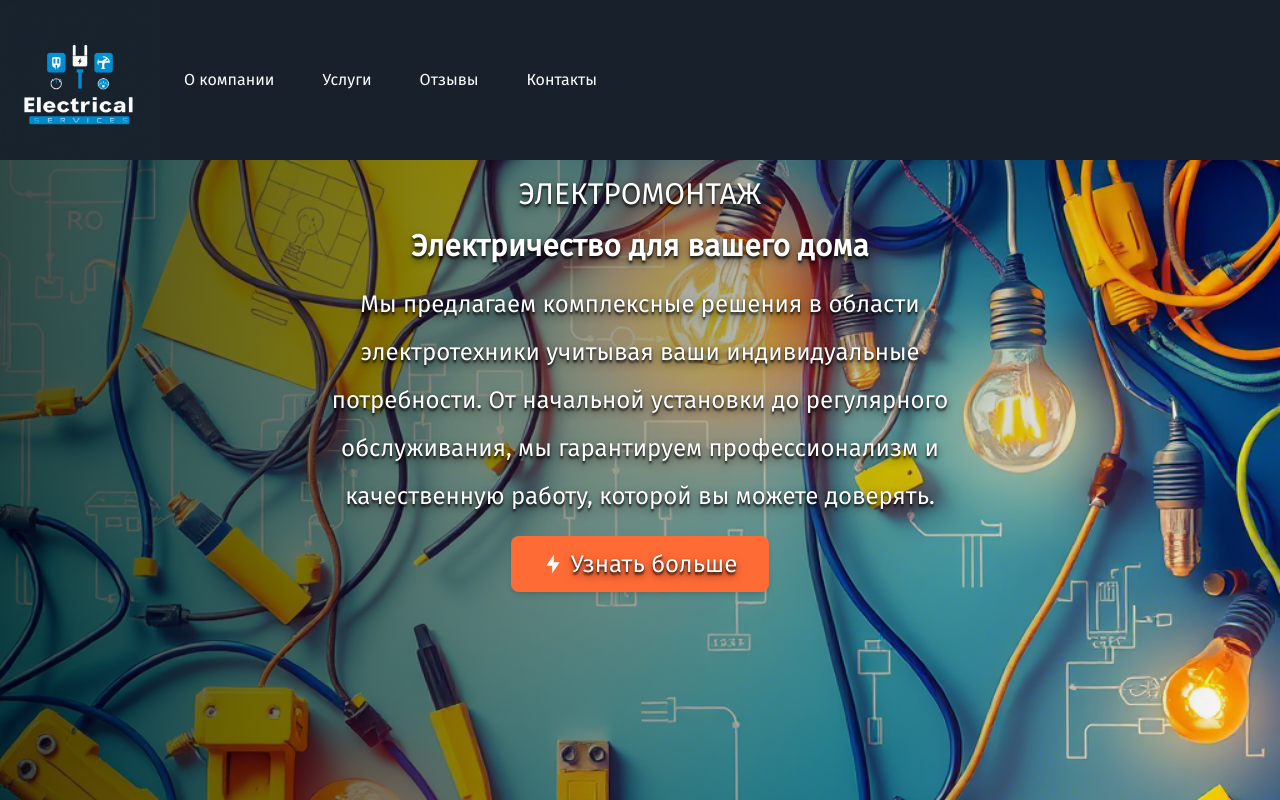
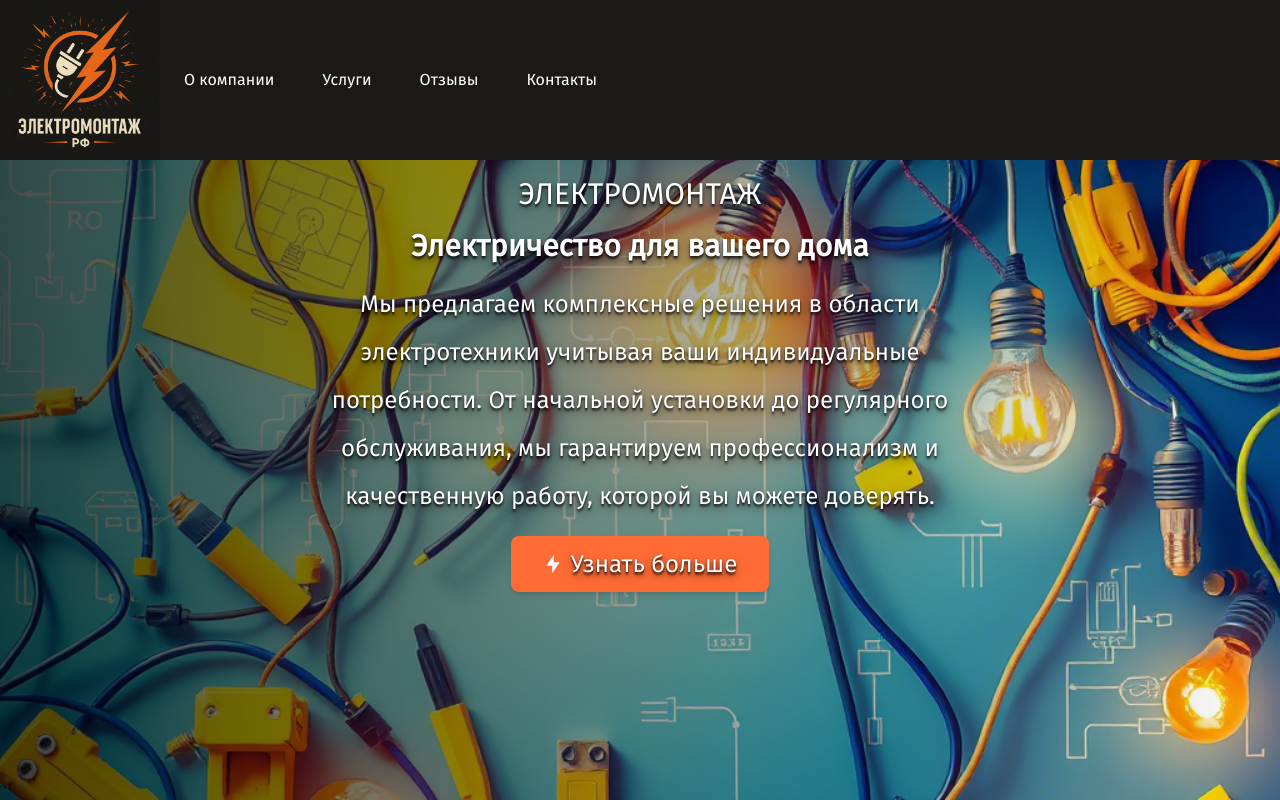
Before and after one commit to lexxik753/electrics, a Vue app: page / in a window 1280 px wide. Shown: the top 800 px of the page. Built offline with nearby package versions, Linux system fonts and the light colour scheme; the HTML template or start-up script is replaced by a standard one.

Commit message:
refact: change logo

```diff
--- a/src/layouts/Header.vue
+++ b/src/layouts/Header.vue
@@ -29,7 +29,7 @@ const showMenu = ref(false);
 
 </script>
 <template>
-    <header class="flex bg-[#18212b] text-white">
+    <header class="flex bg-[#1a1916] text-white">
         <nav class="flex grow items-center md:flex md:grow md:items-center">
             <div class="w-32 md:w-40">
                 <img class="w-full h-auto object-contain m-auto" src="../assets/media/logo.png"
```
Also changed, not shown: src/assets/media/logo.png.
